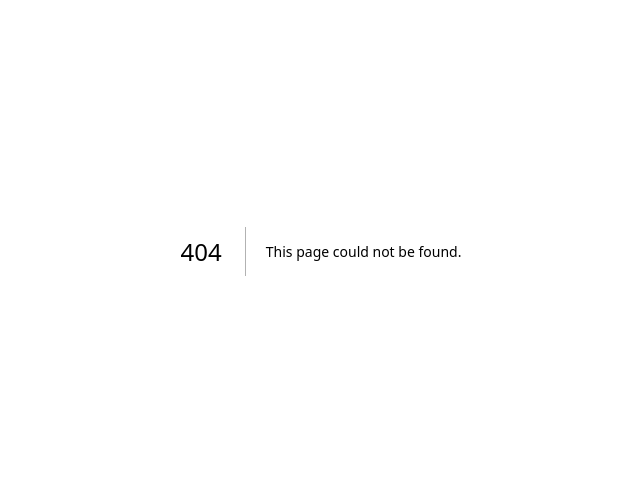
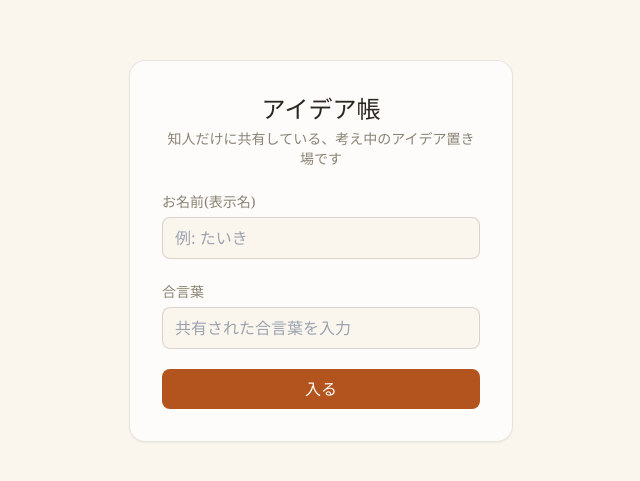
Before and after one commit to taikikurono-art/idea-journal-app, a Next.js app: page /login in a window 1280 px wide. Before the commit this address had no page. Shown: the part 149-630 px from the top of the page, without its empty margins (319-959 px from the left). Built offline with nearby package versions, Linux system fonts and the light colour scheme.

Commit message:
Add files via upload

```diff
--- /dev/null
+++ b/src/app/login/page.tsx
@@ -0,0 +1,92 @@
+"use client";
+
+import { useState, Suspense } from "react";
+import { useRouter, useSearchParams } from "next/navigation";
+
+function LoginForm() {
+  const router = useRouter();
+  const params = useSearchParams();
+  const [name, setName] = useState("");
+  const [password, setPassword] = useState("");
+  const [error, setError] = useState<string | null>(null);
+  const [loading, setLoading] = useState(false);
+
+  async function handleSubmit(e: React.FormEvent) {
+    e.preventDefault();
+    setError(null);
+    setLoading(true);
+    try {
+      const res = await fetch("/api/login", {
+        method: "POST",
+        headers: { "Content-Type": "application/json" },
+        body: JSON.stringify({ name, password }),
+      });
+      const data = await res.json();
+      if (!res.ok) {
+        setError(data.error ?? "ログインに失敗しました");
+        return;
+      }
+      router.push(params.get("next") || "/");
+      router.refresh();
+    } finally {
+      setLoading(false);
+    }
+  }
+
+  return (
+    <div className="min-h-screen flex items-center justify-center bg-paper px-4">
+      <form
+        onSubmit={handleSubmit}
+        className="w-full max-w-sm bg-white/70 border border-pencil/20 rounded-2xl shadow-sm p-8 space-y-5"
+      >
+        <div className="space-y-1 text-center">
+          <h1 className="text-2xl font-hand text-ink">アイデア帳</h1>
+          <p className="text-sm text-pencil">
+            知人だけに共有している、考え中のアイデア置き場です
+          </p>
+        </div>
+
+        <div className="space-y-1">
+          <label className="text-sm text-pencil">お名前(表示名)</label>
+          <input
+            className="w-full rounded-lg border border-pencil/30 bg-paper px-3 py-2 text-ink focus:outline-none focus:ring-2 focus:ring-accent/40"
+            value={name}
+            onChange={(e) => setName(e.target.value)}
+            placeholder="例: たいき"
+            required
+          />
+        </div>
+
+        <div className="space-y-1">
+          <label className="text-sm text-pencil">合言葉</label>
+          <input
+            type="password"
+            className="w-full rounded-lg border border-pencil/30 bg-paper px-3 py-2 text-ink focus:outline-none focus:ring-2 focus:ring-accent/40"
+            value={password}
+            onChange={(e) => setPassword(e.target.value)}
+            placeholder="共有された合言葉を入力"
+            required
+          />
+        </div>
+
+        {error && <p className="text-sm text-red-600">{error}</p>}
+
+        <button
+          type="submit"
+          disabled={loading}
+          className="w-full rounded-lg bg-accent text-white py-2 font-medium hover:opacity-90 disabled:opacity-50 transition"
+        >
+          {loading ? "確認中..." : "入る"}
+        </button>
+      </form>
+    </div>
+  );
+}
+
+export default function LoginPage() {
+  return (
+    <Suspense>
+      <LoginForm />
+    </Suspense>
+  );
+}
```
